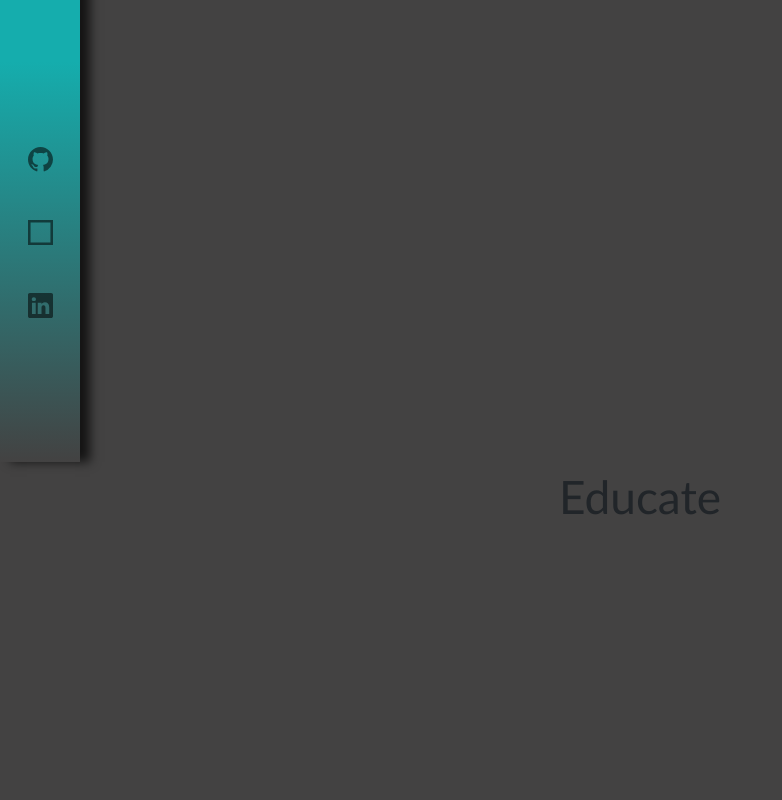
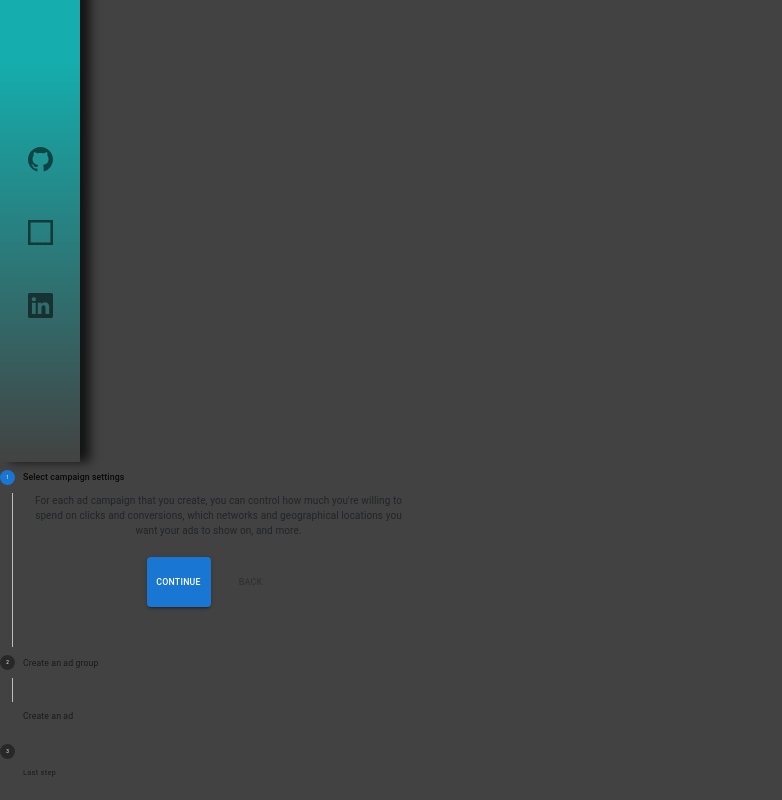
Before and after one commit to FerencBacso89/resume, a React (Vite) app: page /education in a window 1280 px wide. Shown: the part 338-1138 px from the top of the page, without its empty margins (0-782 px from the left). Before the commit the page ends 869 px from the top, so only its background shows below. Built offline with nearby package versions, Linux system fonts and the light colour scheme.

Commit message:
edu stepper & set center my codes

```diff
--- a/src/Components/Educate/Educate.jsx
+++ b/src/Components/Educate/Educate.jsx
@@ -1,10 +1,108 @@
-import React from 'react';
-import "./educate.css";
+// import React from 'react';
+// import "./educate.css";
 
-function Educate() {
+// function Educate() {
+//   return (
+//     <section className='eduStep container-fluid'>
+//       <h1 className='eduTitle'>Educate</h1>
+//       <div className='content'>
+
+//       </div>
+//     </section>
+//   )
+// }
+import * as React from 'react';
+import Box from '@mui/material/Box';
+import Stepper from '@mui/material/Stepper';
+import Step from '@mui/material/Step';
+import StepLabel from '@mui/material/StepLabel';
+import StepContent from '@mui/material/StepContent';
+import Button from '@mui/material/Button';
+import Paper from '@mui/material/Paper';
+import Typography from '@mui/material/Typography';
+
+const steps = [
+  {
+    label: 'Select campaign settings',
+    description: `For each ad campaign that you create, you can control how much
+              you're willing to spend on clicks and conversions, which networks
+              and geographical locations you want your ads to show on, and more.`,
+  },
+  {
+    label: 'Create an ad group',
+    description:
+      'An ad group contains one or more ads which target a shared set of keywords.',
+  },
+  {
+    label: 'Create an ad',
+    description: `Try out different ad text to see what brings in the most customers,
+              and learn how to enhance your ads using features like ad extensions.
+              If you run into any problems with your ads, find out how to tell if
+              they're running and how to resolve approval issues.`,
+  },
+];
+
+export default function VerticalLinearStepper() {
+  const [activeStep, setActiveStep] = React.useState(0);
+
+  const handleNext = () => {
+    setActiveStep((prevActiveStep) => prevActiveStep + 1);
+  };
+
+  const handleBack = () => {
+    setActiveStep((prevActiveStep) => prevActiveStep - 1);
+  };
+
+  const handleReset = () => {
+    setActiveStep(0);
+  };
+
   return (
-    <div>Educate</div>
-  )
+    <Box sx={{ maxWidth: 400 }}>
+      <Stepper activeStep={activeStep} orientation="vertical">
+        {steps.map((step, index) => (
+          <Step key={step.label}>
+            <StepLabel
+              optional={
+                index === 2 ? (
+                  <Typography variant="caption">Last step</Typography>
+                ) : null
+              }
+            >
+              {step.label}
+            </StepLabel>
+            <StepContent>
+              <Typography>{step.description}</Typography>
+              <Box sx={{ mb: 2 }}>
+                <div>
+                  <Button
+                    variant="contained"
+                    onClick={handleNext}
+                    sx={{ mt: 1, mr: 1 }}
+                  >
+                    {index === steps.length - 1 ? 'Finish' : 'Continue'}
+                  </Button>
+                  <Button
+                    disabled={index === 0}
+                    onClick={handleBack}
+                    sx={{ mt: 1, mr: 1 }}
+                  >
+                    Back
+                  </Button>
+                </div>
+              </Box>
+            </StepContent>
+          </Step>
+        ))}
+      </Stepper>
+      {activeStep === steps.length && (
+        <Paper square elevation={0} sx={{ p: 3 }}>
+          <Typography>All steps completed - you&apos;re finished</Typography>
+          <Button onClick={handleReset} sx={{ mt: 1, mr: 1 }}>
+            Reset
+          </Button>
+        </Paper>
+      )}
+    </Box>
+  );
 }
-
-export default Educate
--- a/src/Components/Mycodes/card.css
+++ b/src/Components/Mycodes/card.css
@@ -13,7 +13,7 @@
     gap:2rem;
 
     border: 1px solid var(--navbarblue);
-    margin:2vh auto;
+    margin:2vh 15vw;
     -webkit-box-shadow: 0px 10px 13px -7px #43eeee, 5px 5px 10px 5px #25C7C7;
     box-shadow: 0px 10px 13px -7px #43eeee, 5px 5px 10px 5px #25C7C7;
 }
```
